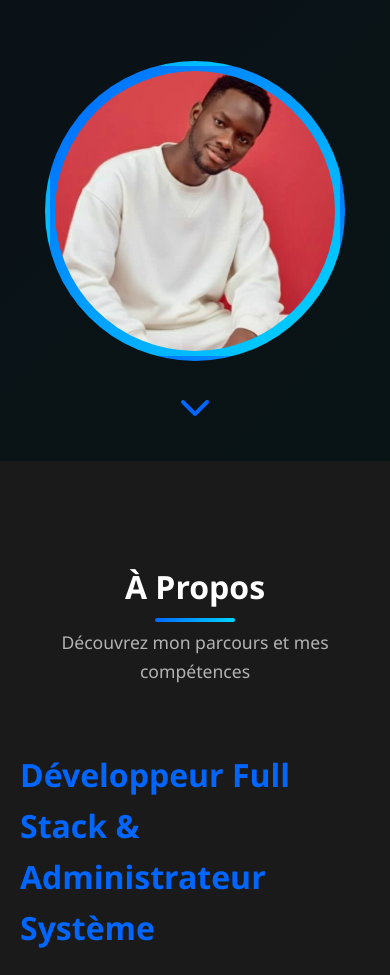
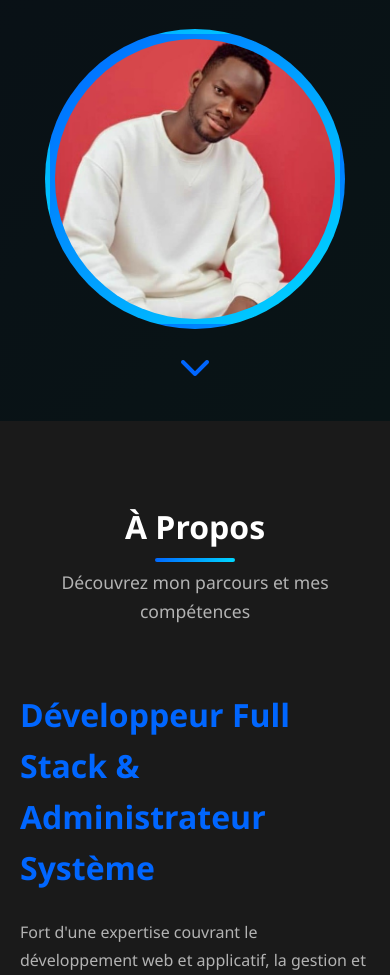
Before and after one commit to koudougoulaurent/portfolio, a website: page index.html in a window 390 px wide. Shown: the part 656-1631 px from the top of the page. Drawn offline with Linux system fonts and the light colour scheme.

Commit message:
fix: amélioration du positionnement de la photo et du texte lors du scroll sur mobile

```diff
--- a/css/style.css
+++ b/css/style.css
@@ -185,7 +185,9 @@
     align-items: center;
     position: relative;
     padding-top: 80px;
+    padding-bottom: 50px;
     background: linear-gradient(135deg, rgba(0, 102, 255, 0.05) 0%, rgba(0, 217, 255, 0.05) 100%);
+    z-index: 1;
 }
 
 .hero-content {
@@ -296,7 +298,6 @@
     border: 5px solid transparent;
     background: var(--gradient-1);
     padding: 5px;
-    z-index: 1;
 }
 
 .image-wrapper img {
@@ -458,7 +459,7 @@
 .about {
     background: var(--light-bg);
     position: relative;
-    z-index: 10;
+    z-index: 2;
 }
 
 .about-content {
@@ -1222,9 +1223,15 @@
         display: flex;
     }
 
+    .hero {
+        padding-bottom: 60px;
+        min-height: auto;
+    }
+
     .hero-content {
         grid-template-columns: 1fr;
         text-align: center;
+        gap: 2rem;
     }
 
     .hero-text h1 {
@@ -1287,6 +1294,18 @@
         right: 20px;
         width: 45px;
         height: 45px;
+    }
+
+    .image-wrapper {
+        margin-bottom: 2rem;
+    }
+
+    section {
+        padding: 60px 0;
+    }
+
+    .about {
+        padding-top: 80px;
     }
 }
 
```
